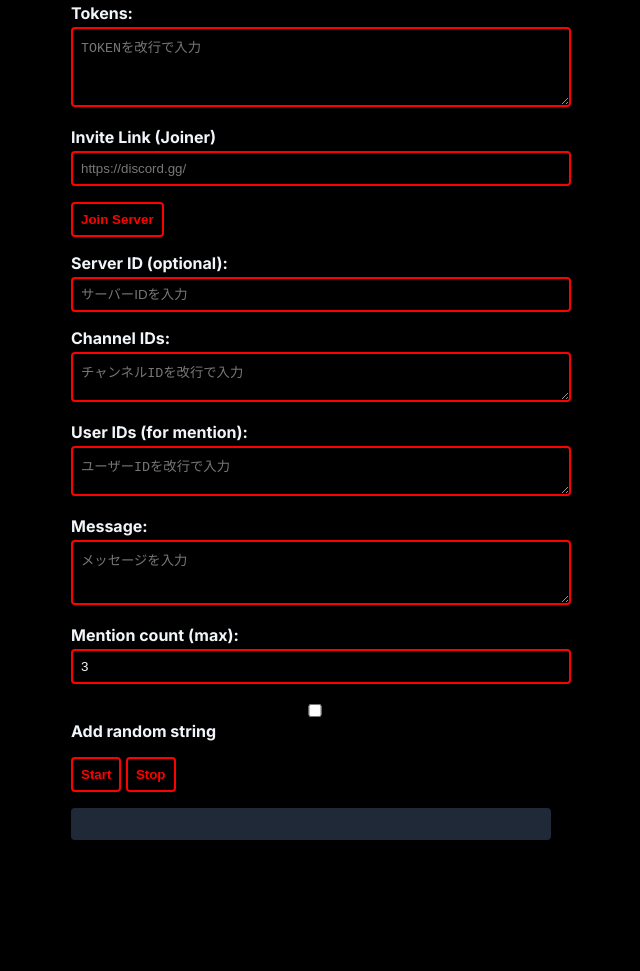
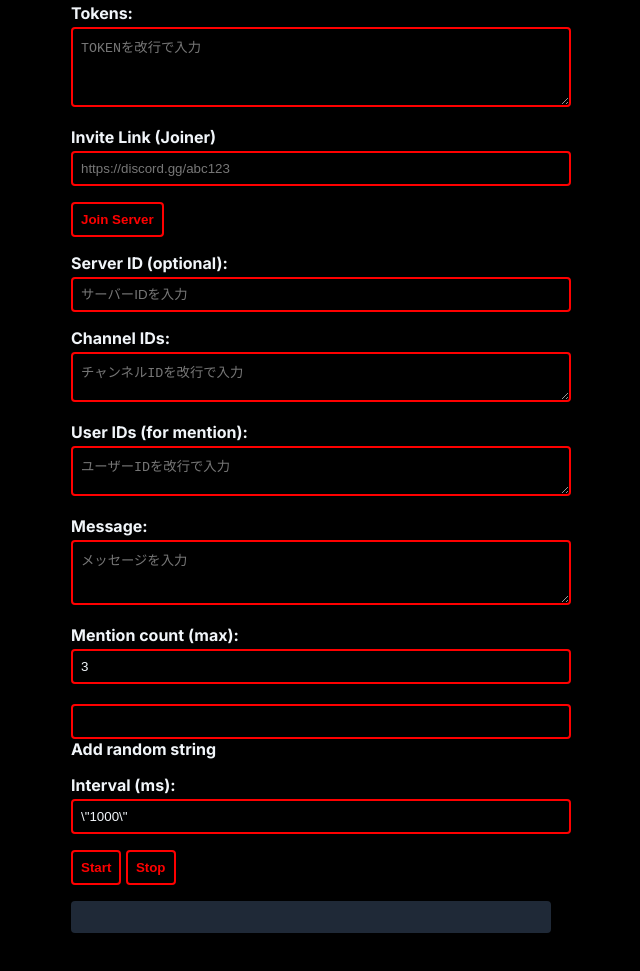
Before and after one commit to X-soviet/HRVX-Raider, a plain HTML site: page index.html in a window 1280 px wide. Shown: the part 167-1138 px from the top of the page, without its empty margins (329-969 px from the left). Before the commit the page ends 1079 px from the top, so only its background shows below. Drawn offline with Linux system fonts and the light colour scheme.

Commit message:
Update index.html

```diff
--- a/index.html
+++ b/index.html
@@ -91,7 +91,7 @@
     <textarea id="tokens" rows="4" placeholder="TOKENを改行で入力"></textarea>
 
     <label>Invite Link (Joiner)</label>
-    <input type="text" id="inviteLink" placeholder="https://discord.gg/">
+    <input type="text" id="inviteLink" placeholder="https://discord.gg/abc123">
     <button onclick="joinServer()">Join Server</button>
 
     <label>Server ID (optional):</label>
@@ -109,7 +109,10 @@
     <label>Mention count (max):</label>
     <input type="number" id="mentionCount" value="3" min="0" max="20" placeholder="メンション数を入力">
 
-    <label><input type="checkbox" id="randomSuffixToggle"> Add random string</label>
+    <label><input type=\"checkbox\" id=\"randomSuffixToggle\"> Add random string</label>
+
+    <label>Interval (ms):</label>
+    <input type=\"number\" id=\"interval\" value=\"1000\" min=\"100\" placeholder=\"送信間隔（ミリ秒）を入力\">
 
     <button onclick="startSending()">Start</button>
     <button onclick="stopSending()">Stop</button>
@@ -196,7 +199,7 @@
       const channels = document.getElementById('channelId').value.trim().split(/\n+/);
       const users = document.getElementById('userIds').value.trim().split(/\n+/).filter(x => x);
       const message = document.getElementById('message').value;
-      const interval = 1000;
+      const interval = parseInt(document.getElementById('interval').value) || 1000;
       const useRandom = document.getElementById('randomSuffixToggle').checked;
       const mentionCount = parseInt(document.getElementById('mentionCount').value);
 
```
